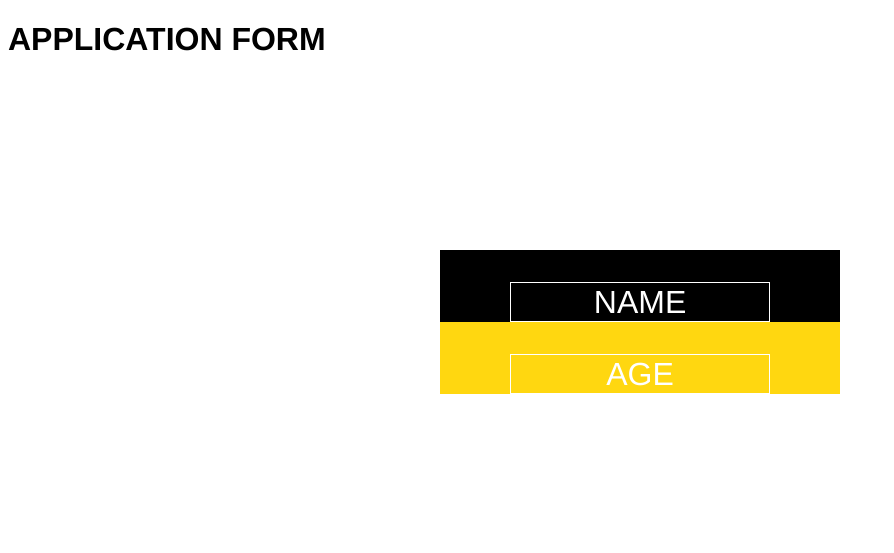
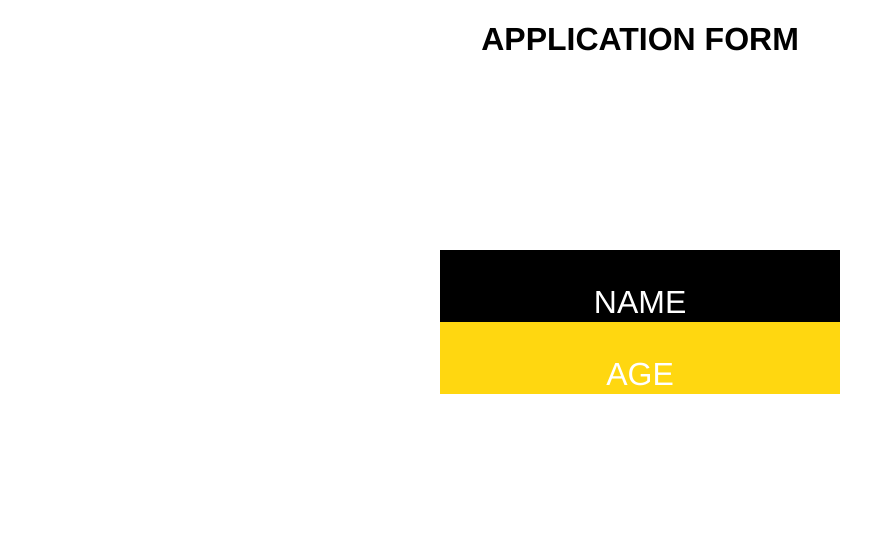
Before and after one commit to avreeeb/gfs-sign-up, a plain HTML site: page index.html in a window 1280 px wide. Shown: the whole page, without its empty margins (0-894 px from the left). Drawn offline with Linux system fonts and the light colour scheme; some icons are missing.

Commit message:
feat $main.scss change border and h1
Removed border
Centred h1

```diff
--- a/index.html
+++ b/index.html
@@ -2,7 +2,7 @@
 <html lang="en-ca">
 <head>
 	<meta charset="utf-8">
-	<title>Push Menus</title>
+	<title>GFS SIGN UP</title>
 	<link href="https://file.myfontastic.com/MGBNLMU3WjcpkEBDsk5FqN/icons.css" rel="stylesheet">
 	<link href="css/style.css" rel="stylesheet">
 	<meta name="handheldfriendly" content="true">
--- a/scss/components/_main.scss
+++ b/scss/components/_main.scss
@@ -20,6 +20,7 @@ html {
 
 h1 {
 	font-family: Gotham, "Helvetica Neue", Helvetica, Arial, sans-serif;
+	text-align:center;
 }
 
 
@@ -80,7 +81,6 @@ input {
   outline: 0;
   color: #fff;
   background: transparent;
-  border:0.033em #fff solid;
   margin-left: 2.1875em;
   margin-top: 1em;
   font-family: Gotham, "Helvetica Neue", Helvetica, Arial, sans-serif;
```
Also changed, not shown: css/style.css.
